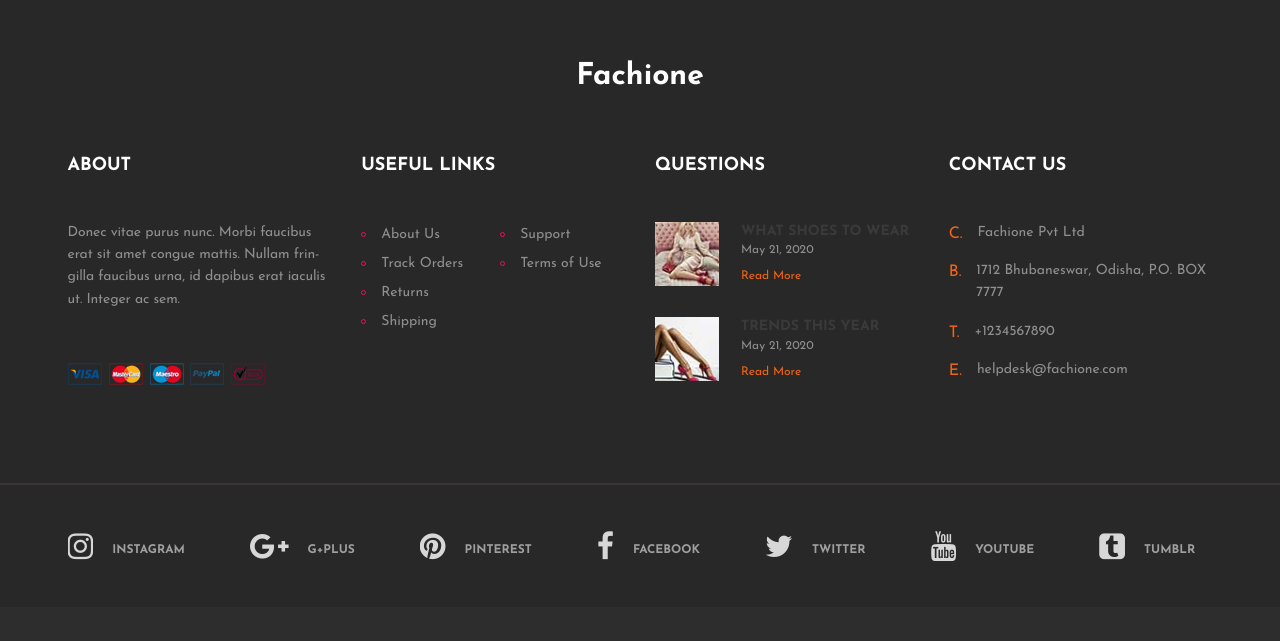
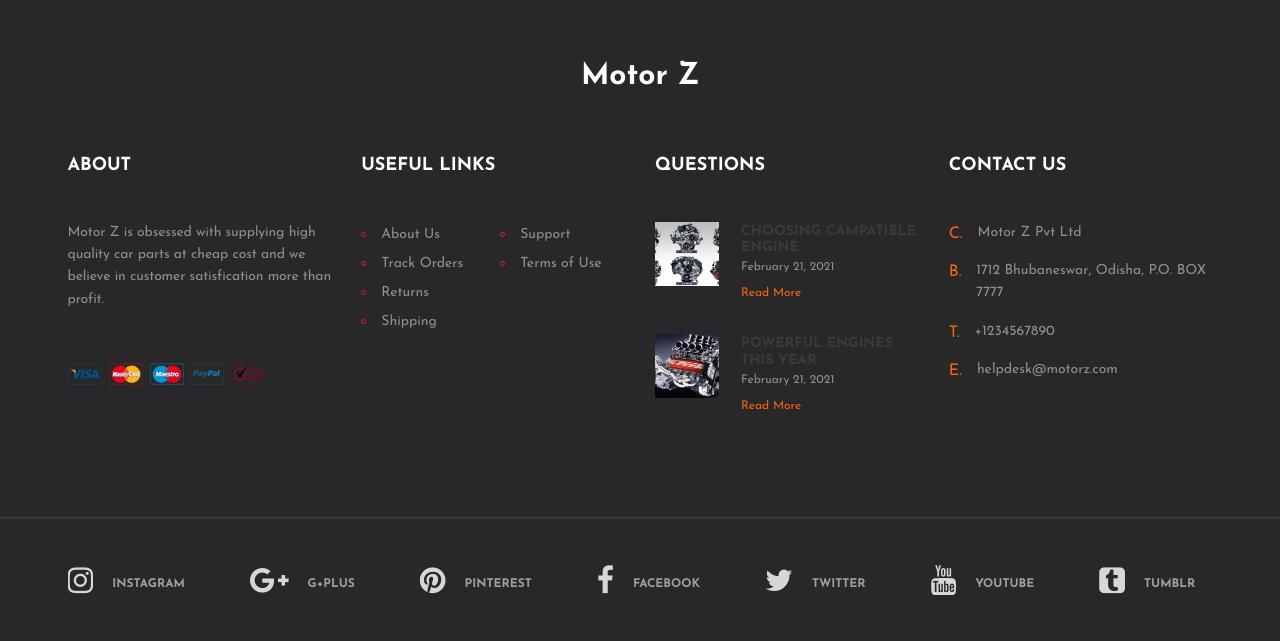
Before and after one commit to KoushikSahu/Motor-Part-Shop-Software, a PHP site: page /motor-part-shop-software/contact.php in a window 1280 px wide. Shown: the part 1170-1811 px from the top of the page. Before the commit the page ends 1731 px from the top, so only its background shows below. Run offline with PHP 8.4, Linux system fonts and the light colour scheme.

Commit message:
modified front page

```diff
--- a/src/php/footer.php
+++ b/src/php/footer.php
@@ -2,13 +2,13 @@
 <section class="footer-section">
 		<div class="container">
 			<div class="footer-logo text-center">
-				<h3 style="color:white;">Fachione</h3>
+				<h3 style="color:white;">Motor Z</h3>
 			</div>
 			<div class="row">
 				<div class="col-lg-3 col-sm-6">
 					<div class="footer-widget about-widget">
 						<h2>About</h2>
-						<p>Donec vitae purus nunc. Morbi faucibus erat sit amet congue mattis. Nullam frin-gilla faucibus urna, id dapibus erat iaculis ut. Integer ac sem.</p>
+						<p>Motor Z is obsessed with supplying high quality car parts at cheap cost and we believe in customer satisfication more than profit.</p>
 						<img src="img/cards.png" alt="">
 					</div>
 				</div>
@@ -34,16 +34,16 @@
 							<div class="lp-item">
 								<div class="lp-thumb set-bg" data-setbg="img/blog-thumbs/1.jpg"></div>
 								<div class="lp-content">
-									<h6>what shoes to wear</h6>
-									<span>May 21, 2020</span>
+									<h6>Choosing campatible engine</h6>
+									<span>February 21, 2021</span>
 									<a href="#" class="readmore">Read More</a>
 								</div>
 							</div>
 							<div class="lp-item">
 								<div class="lp-thumb set-bg" data-setbg="img/blog-thumbs/2.jpg"></div>
 								<div class="lp-content">
-									<h6>trends this year</h6>
-									<span>May 21, 2020</span>
+									<h6>Powerful engines this year</h6>
+									<span>February 21, 2021</span>
 									<a href="#" class="readmore">Read More</a>
 								</div>
 							</div>
@@ -55,7 +55,7 @@
 						<h2>Contact Us</h2>
 						<div class="con-info">
 							<span>C.</span>
-							<p>Fachione Pvt Ltd </p>
+							<p>Motor Z Pvt Ltd </p>
 						</div>
 						<div class="con-info">
 							<span>B.</span>
@@ -67,7 +67,7 @@
 						</div>
 						<div class="con-info">
 							<span>E.</span>
-							<p>helpdesk@fachione.com</p>
+							<p>helpdesk@motorz.com</p>
 						</div>
 					</div>
 				</div>
```
Also changed, not shown: src/index.php (+7 -7 lines), src/img/banner-bg.jpg, src/img/bg-2.jpg, src/img/bg.jpg, src/img/blog-thumbs/1.jpg, src/img/blog-thumbs/2.jpg, 1 other file.
